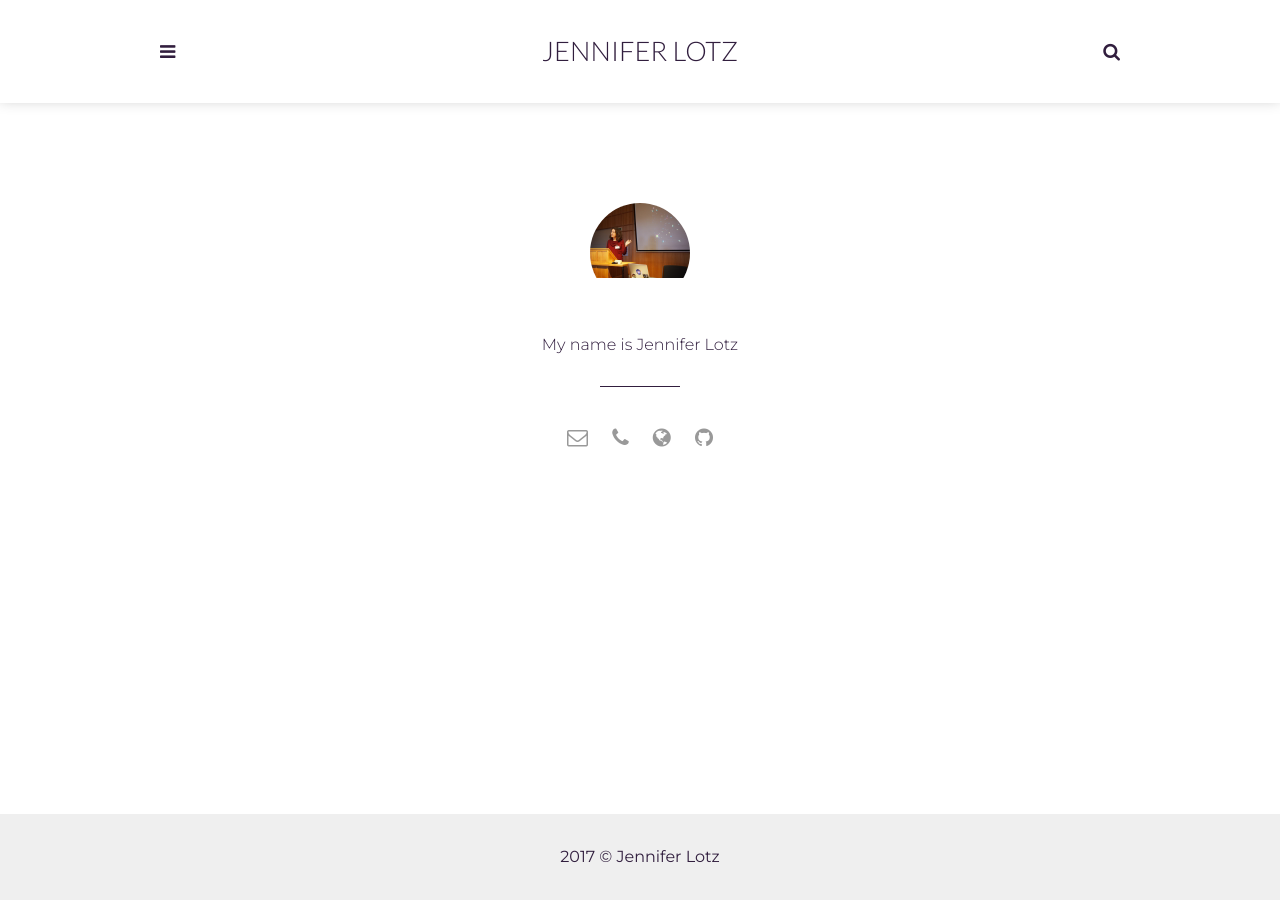
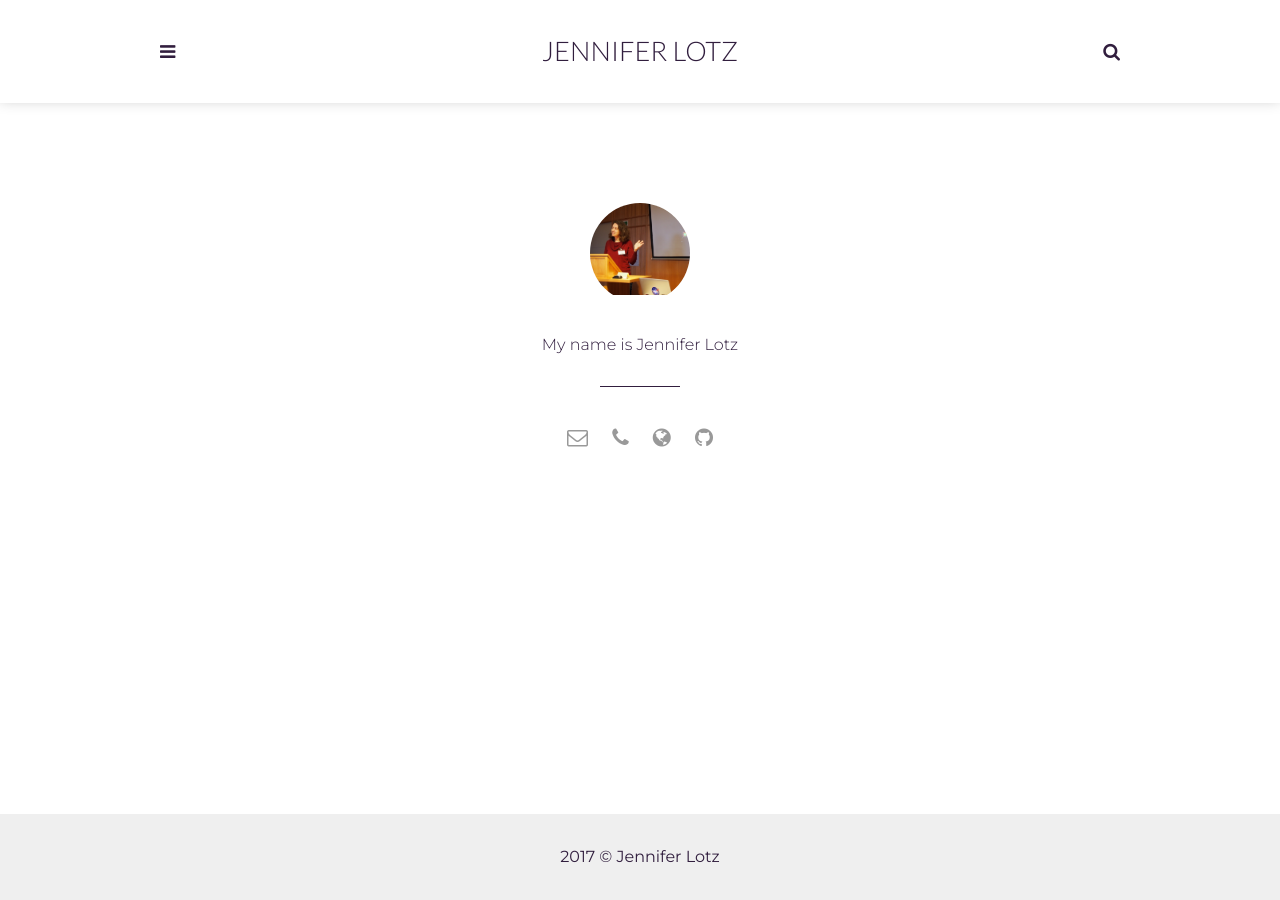
Before and after one commit to jenlotz/jenlotz.github.io, a Jekyll site: the page built from _pages/about.html, in a window 1280 px wide. Built offline with Jekyll 4.4.1, drawn with Linux system fonts in a browser that asks for light colours.

Commit message:
more stuff

```diff
--- a/_config.yml
+++ b/_config.yml
@@ -10,7 +10,7 @@ url: "" # the base hostname & protocol for your site, e.g. http://example.com
 
 # Author settings
 author: Jennifer Lotz # add your name
-author-pic: ringberg.jpg
+author-pic: jenlotz.jpg
 about-author: My name is Jennifer Lotz
 
 # Contact links
```
Also changed, not shown: assets/img/jenlotz.jpg (added), assets/img/ringberg.jpg (deleted).
